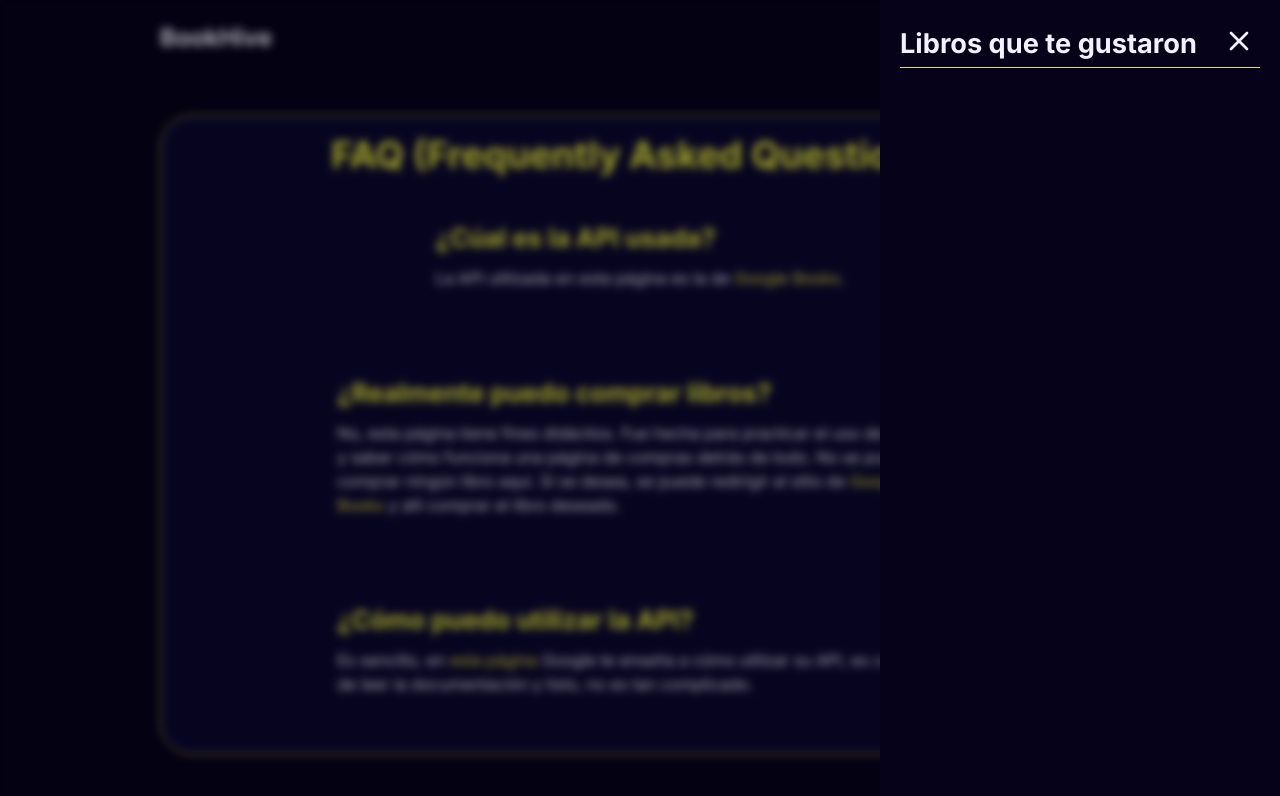
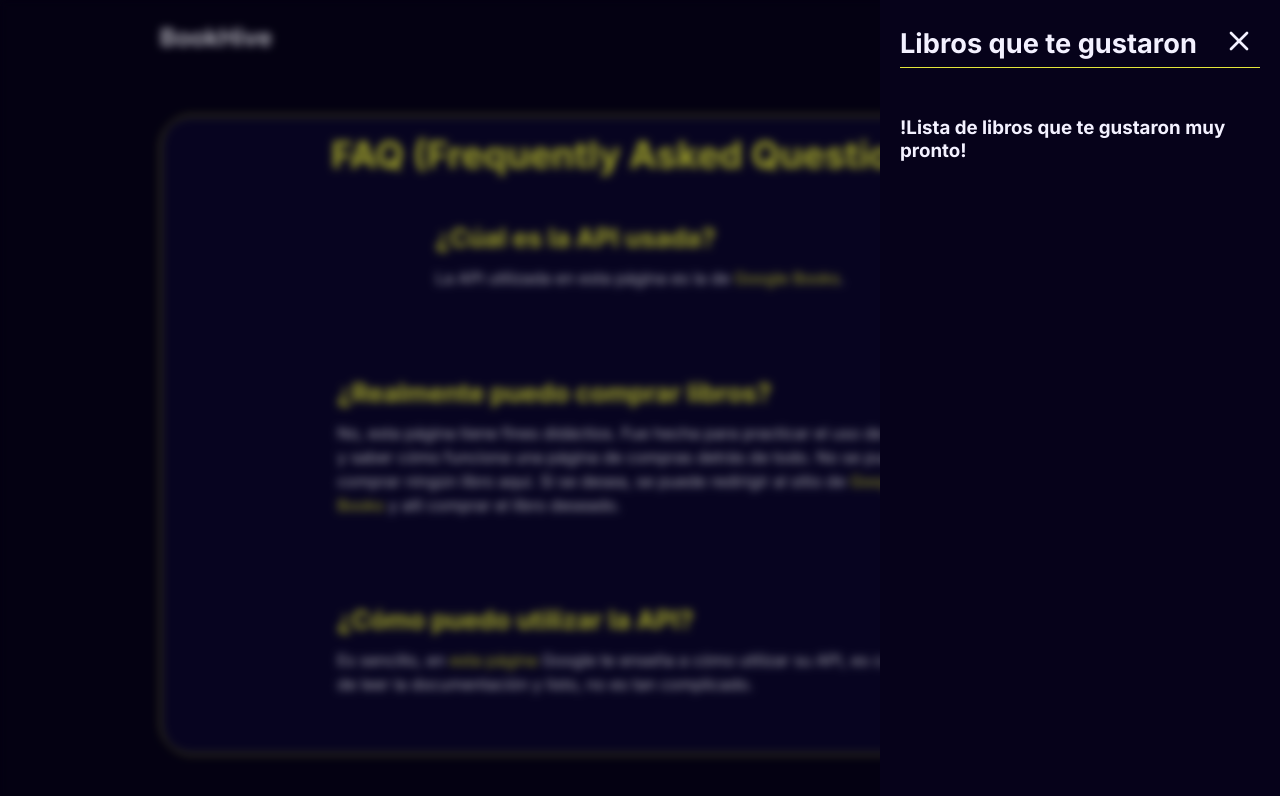
Before and after one commit to JunLovin/remaster-bookhive, a React (Vite) app: page /faq in a window 1280 px wide. Both pictures are taken after a click on the icon 1024 px from the left and 37 px from the top of the page. Shown: the top 796 px of the page. Built offline with nearby package versions, Linux system fonts and the light colour scheme.

Commit message:
Add coming soon h3 in heart and cart modals

```diff
--- a/src/components/Header.jsx
+++ b/src/components/Header.jsx
@@ -60,7 +60,7 @@ function Header() {
                     content: {
                         display: 'flex',
                         flexDirection: 'column',
-                        justifyContent: 'space-between',
+                        gap: '3rem',
                         backgroundColor: '#06021A',
                         color: '#F3F1FF',
                         position: 'fixed',
@@ -83,7 +83,9 @@ function Header() {
                     <h2 className="liked-books">Libros que te gustaron</h2>
                     <svg className="modal-exit liked-exit" onClick={handleCloseLiked} xmlns="http://www.w3.org/2000/svg"  width="32"  height="32"  viewBox="0 0 24 24"  fill="none"  stroke="currentColor"  strokeWidth="2"  strokeLinecap="round"  strokeLinejoin="round"><path stroke="none" d="M0 0h24v24H0z" fill="none"/><path d="M18 6l-12 12" /><path d="M6 6l12 12" /></svg>
                 </div>
-                <div className="books-liked-container"></div>
+                <div className="books-liked-container">
+                    <h3>!Lista de libros que te gustaron muy pronto!</h3>
+                </div>
             </Modal>
 
         {/* INFO: Cart */}
@@ -122,7 +124,7 @@ function Header() {
                     <svg className="modal-exit" onClick={handleCloseCart} xmlns="http://www.w3.org/2000/svg"  width="32"  height="32"  viewBox="0 0 24 24"  fill="none"  stroke="currentColor"  strokeWidth="2"  strokeLinecap="round"  strokeLinejoin="round"><path stroke="none" d="M0 0h24v24H0z" fill="none"/><path d="M18 6l-12 12" /><path d="M6 6l12 12" /></svg>
                 </div>
                 <div className="books-tobuy-container">
-
+                    <h3>¡Lista de compras muy pronto!</h3>
                 </div>
                 <div className="buy-modal-btn">
                     <button onClick={() => {
```
